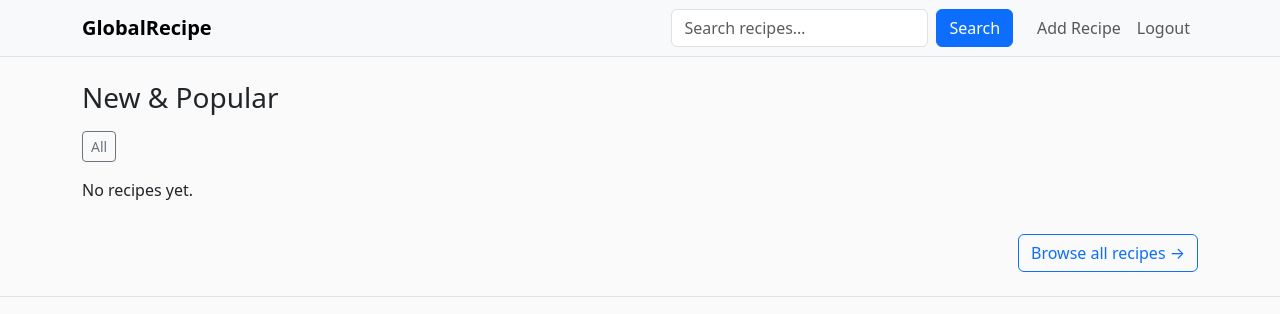
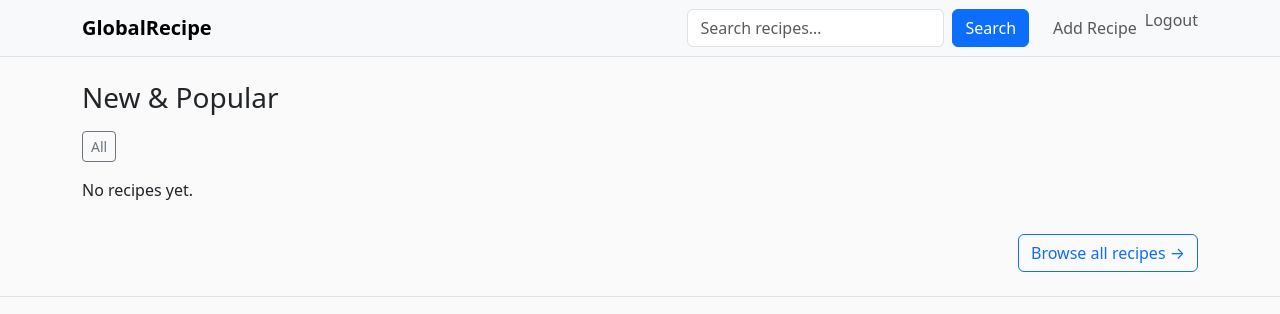
Before and after one commit to HelniseS/global-recipe, a Django app: page / in a window 1280 px wide. Shown: the top 314 px of the page. Run offline with Django 5.2, Linux system fonts and the light colour scheme; the visitor is signed in with stand-in values (Sample User, id 1); data that the repository does not hold is empty.

Commit message:
Refactor navbar to improve logout button accessibility and formatting

```diff
--- a/recipe_app/templates/recipe_app/base.html
+++ b/recipe_app/templates/recipe_app/base.html
@@ -30,11 +30,24 @@
 
       <ul class="navbar-nav ms-3">
         {% if user.is_authenticated %}
-          <li class="nav-item"><a class="nav-link" href="{% url 'recipe_app:recipe_add' %}">Add Recipe</a></li>
-          <li class="nav-item"><a class="nav-link" href="{% url 'logout' %}">Logout</a></li>
-        {% else %}
-          <li class="nav-item"><a class="nav-link" href="{% url 'login' %}">Login</a></li>
-        {% endif %}
+  <li class="nav-item">
+    <a class="nav-link" href="{% url 'recipe_app:recipe_add' %}">Add Recipe</a>
+  </li>
+
+  <li class="nav-item">
+    <form method="POST" action="{% url 'logout' %}">
+      {% csrf_token %}
+      <button type="submit" class="nav-link btn btn-link p-0">
+        Logout
+      </button>
+    </form>
+  </li>
+{% else %}
+  <li class="nav-item">
+    <a class="nav-link" href="{% url 'login' %}">Login</a>
+  </li>
+{% endif %}
+
       </ul>
     </div>
   </div>
```
